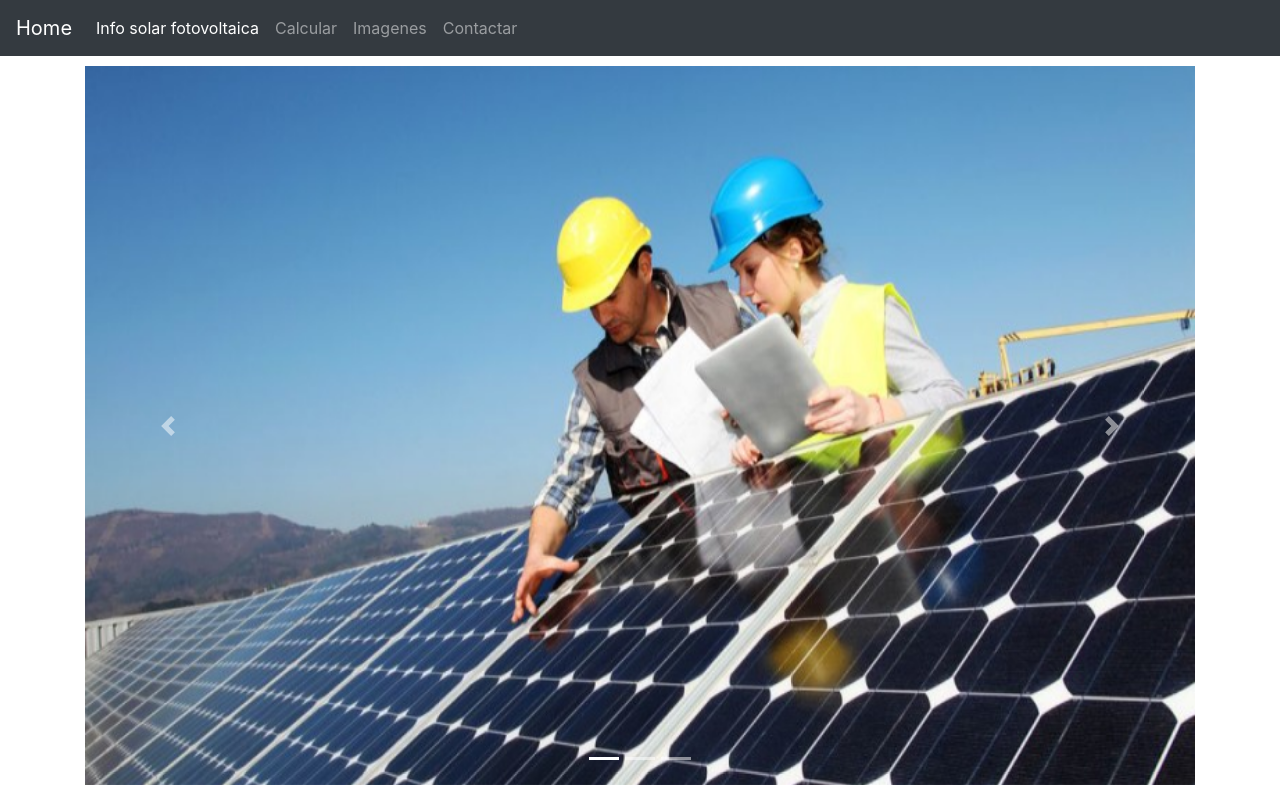
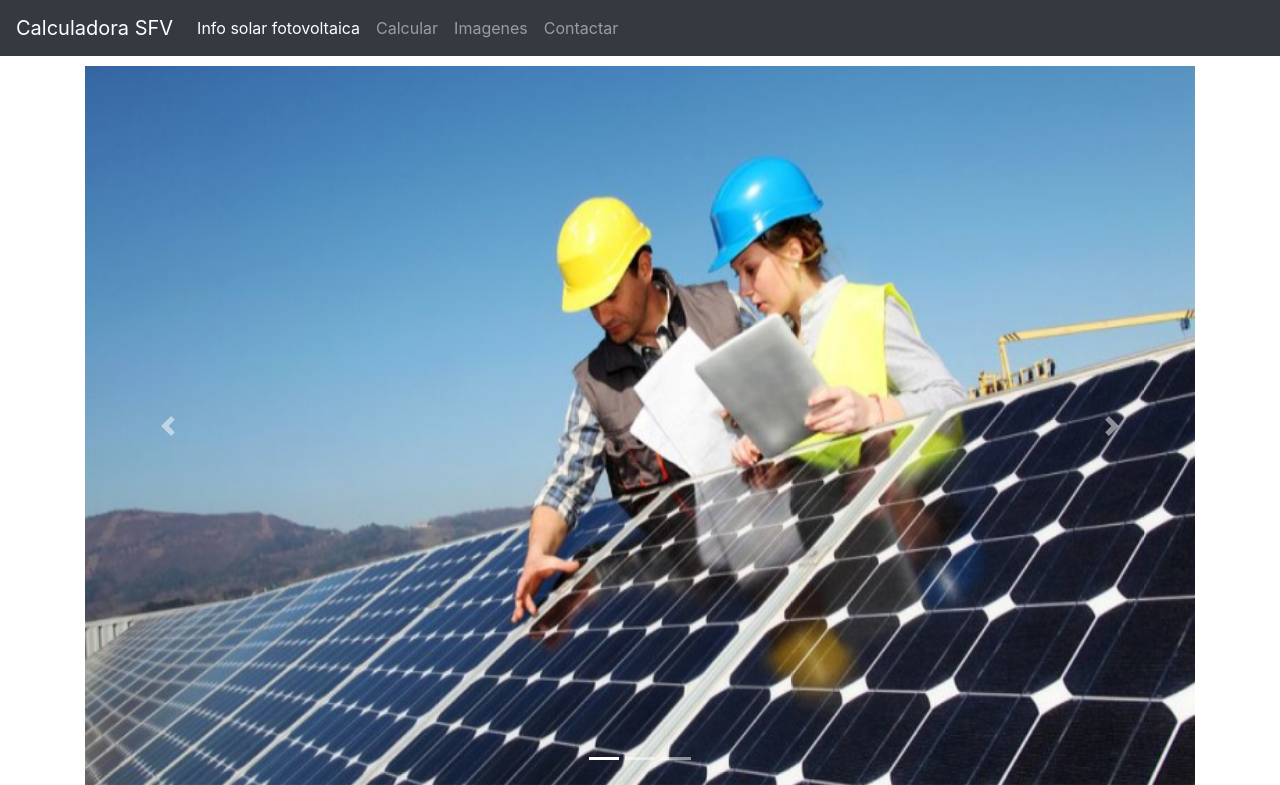
Before and after one commit to AlexCuencaM/calculadora-SFV, a Django app: template templates/calculadora/home.html in a window 1280 px wide. Shown: the top 785 px of the page. Run offline with Django 3.2, Linux system fonts and the light colour scheme; the template is opened without the code that fills it, so the values that code supplies are empty; some libraries are stand-ins or nearby versions.

Commit message:
Cambios en el frontend

```diff
--- a/templates/calculadora/home.html
+++ b/templates/calculadora/home.html
@@ -1,5 +1,5 @@
 {% extends '../layout/base.html' %}
-{% block 'title' %}Home page{% endblock 'title' %}
+{% block 'title' %}Calculadora SFV{% endblock 'title' %}
 {% block 'content' %}
 {% include '../layout/navbar.html' %}
 <div id="pestanas">
--- a/templates/layout/navbar.html
+++ b/templates/layout/navbar.html
@@ -9,7 +9,7 @@
 
 			<!--Marca-->
 			<a class="navbar-brand" href="#" id ="pestana1">
-    			 Home
+    			 Calculadora SFV
  			 </a>
 			<div class="collapse navbar-collapse"  id="navbarToggleerDemo01">
 
```
